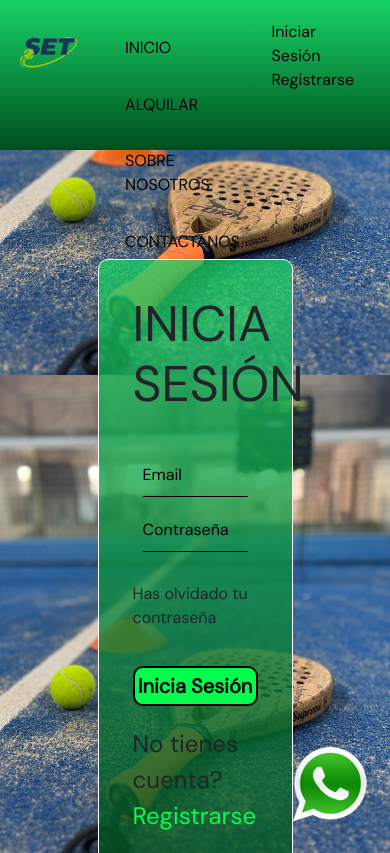
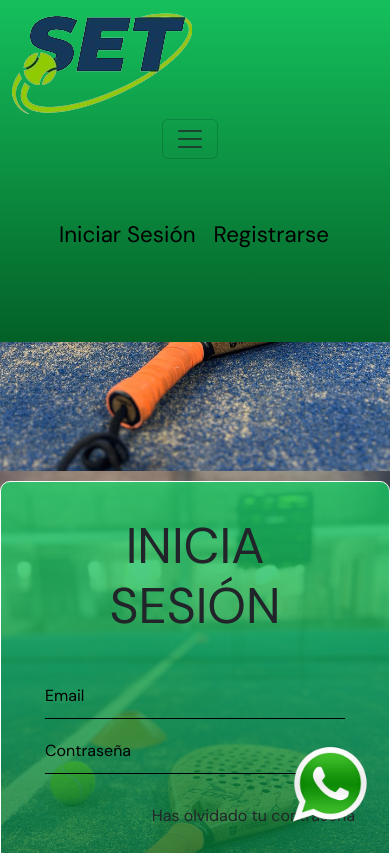
Before and after one commit to ianbokser/Set_Paddel_House_WEB, a plain HTML site: page Pages/Log_In.html in a window 390 px wide. Shown: the top 853 px of the page. Drawn offline with Linux system fonts and the light colour scheme; a web font is replaced by a local one.

Commit message:
more responsive

```diff
--- a/CSS/styles.css
+++ b/CSS/styles.css
@@ -22,17 +22,30 @@
     display: flex;
     background: linear-gradient(#18d266, #004f1e);
     justify-content: space-between;
-    padding: 20px;
     width: 100%;
-    height: 150px;
+}
 
+.flex{
+    display: flex !important;
+    justify-content:space-around !important;
 }
-.imglogo {
+
+.nav{
+    background: linear-gradient(#15c05c, #036027);
+    width: 100%;
+    height: fit-content;
+}
+
+.margin{
+    margin: 0 150px;
+}
+
+/* .imglogo {
     width: 10rem;
     position: relative;
     top: 15%;
-}
-
+} */
+/*
 .items_nav {
     list-style: none;
     display: inline-block;
@@ -41,19 +54,26 @@
     margin: 5% 1rem;
     justify-items: right;
     transition: .3s;
+} */
+
+.navbar-brand{
+    font-size: 1.4rem;
 }
 
-.items_nav:hover {
+.hover:hover {
     color: white;
     letter-spacing: 2px;
+}
+
+.register{
+    margin: 50px;
 }
 
 .register a{
     text-decoration: none;
     color: black;
-    margin-right: 1rem;
-    font-size: 1.4rem;
-    transition: .3s;
+    font-size: 1.4rem !important;
+    margin: 9px;
 }
 
 /*          MAIN          */
@@ -119,7 +139,6 @@
 }
 
 .redes_sociales div {
-    position: relative;
     margin-bottom: 20px;
 }
 
@@ -254,11 +273,6 @@
 }
 
 @media (max-width: 1500px){
-    .items_nav {
-        font-size: 1.5rem;
-        margin: 7% 1rem;
-    }
-
     .register a{
         font-size: 1.2rem;
         margin-bottom: 2rem;
@@ -270,11 +284,6 @@
 }
 
 @media (max-width: 1200px){
-    .items_nav {
-        font-size: 1rem;
-        margin: 10% 1rem;
-    }
-
     .register a{
         font-size: 1rem;
     }
@@ -288,6 +297,8 @@
     }
 }
 
-@media (max-width: 970px){
-
+@media (max-width: 500px){
+    .register_page{
+        width: 100%;
+    }
 }
--- a/Pages/Log_In.html
+++ b/Pages/Log_In.html
@@ -15,23 +15,26 @@
         <a class="whatsapp" href=""><img  class="img-whatsapp" src="../IMAGES\whatsapp.png" alt="whatsapp"></a>
     </div>
     <header class="header">
-        <div class="logo">
-            <a href="index.html"><img class="imglogo" src="../IMAGES/set_padel (sin_fondo).png" alt="logo de Set_Padel_house"></a>
-        </div>
-        <nav class="bar"></nav>
-            <div class="lista">
-                <ul class="items">
-                    <a href="../index.html"><li class="items_nav">INICIO</li></a>
-                    <a href="../Pages/Alquilar.html"><li class="items_nav">ALQUILAR</li></a>
-                    <a href="../Pages\Sobre_Nosotros.html"><li class="items_nav">SOBRE NOSOTROS</li></a>
-                    <a href="../Pages\Contactanos.html"><li class="items_nav">CONTACTANOS</li></a>
-                </ul>
+        <nav class="navbar navbar-expand-lg bg-body-tertiary nav">
+            <div class="container-fluid">
+                <a href="../index.html"><img class="navbar-brand" src="/IMAGES/set_padel (sin_fondo).png" alt=""></a>
+                <button class="navbar-toggler margin" type="button" data-bs-toggle="collapse" data-bs-target="#navbarNavAltMarkup" aria-controls="navbarNavAltMarkup" aria-expanded="false" aria-label="Toggle navigation">
+                    <span class="navbar-toggler-icon"></span>
+                </button>
+                <div class="collapse navbar-collapse" id="navbarNavAltMarkup">
+                    <div class="navbar-nav">
+                        <a class="navbar-brand nav-link hover" aria-current="page" href="/index.html">INICIO</a>
+                        <a class="navbar-brand nav-link hover" href="/Pages/Alquilar.html">ALQUILAR</a>
+                        <a class="navbar-brand nav-link hover" href="/Pages/Sobre_Nosotros.html">SOBRE NOSOTROS</a>
+                        <a class="navbar-brand disabled hover" aria-disabled="true" href="/Pages/Contactanos.html">CONTACTANOS</a>
+                    </div>
+                </div>
+            </div>
+            <div class="register flex">
+                <a href="/Pages/Log_In.html">Iniciar Sesión</a>
+                <a href="/Pages/Sing_Up.html">Registrarse</a>
             </div>
         </nav>
-        <div class="register">
-            <a href="../Pages/Log_In.html">Iniciar Sesión</a>
-            <a href="../Pages/Sing_Up.html">Registrarse</a>
-        </div>
     </header>
     <main class="Sing_Up">
         <section class="register_page">
```
Also changed, not shown: Pages/Alquilar.html (+18 -15 lines), Pages/Contactanos.html (+18 -15 lines), Pages/Sing_Up.html (+18 -15 lines), Pages/Sobre_Nosotros.html (+19 -16 lines), index.html (+18 -15 lines).
